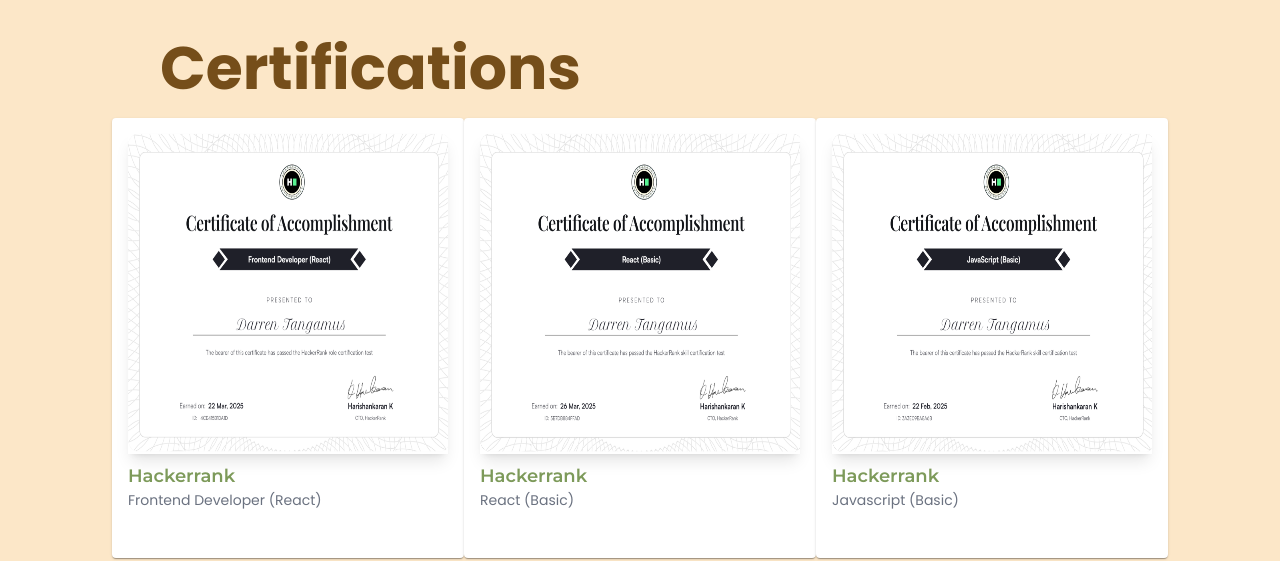
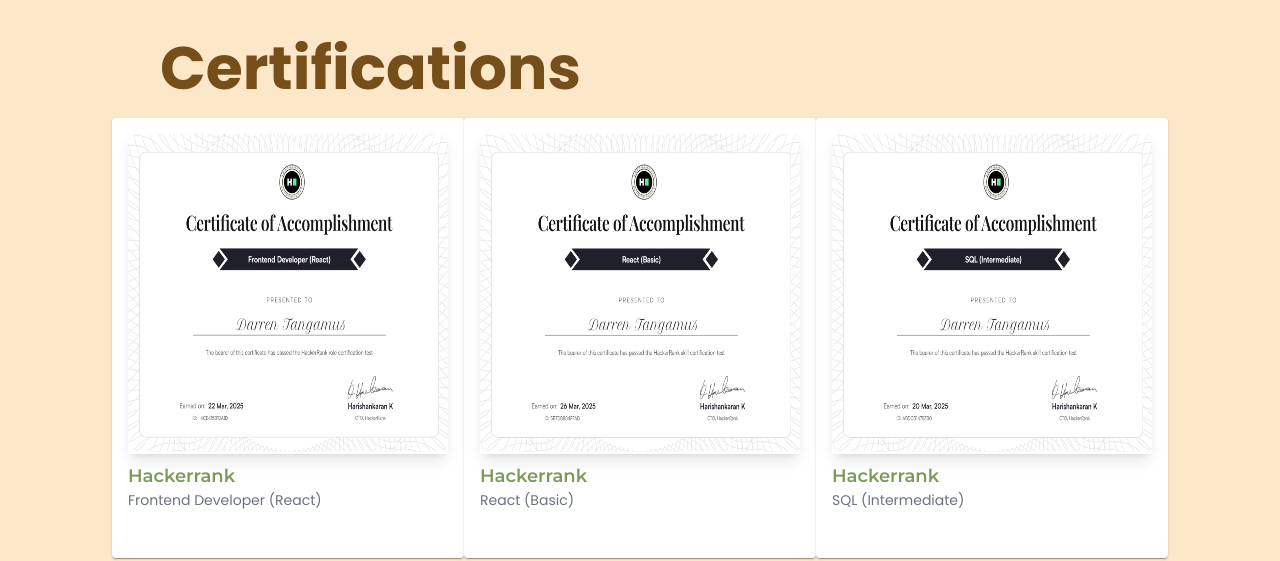
Before and after one commit to IAmGigabyteSpeed/portfolio-web-app, a Next.js app: page /about in a window 1280 px wide. Shown: the part 3760-4321 px from the top of the page. Built offline with nearby package versions, Linux system fonts and the light colour scheme.

Commit message:
Update Certificate Display Arrangement

```diff
--- a/app/about/page.js
+++ b/app/about/page.js
@@ -268,7 +268,7 @@
             >
               <Certificatecard
                 company={"Hackerrank"}
-                title={"Javascript (Basic)"}
+                title={"SQL (Intermediate)"}
               />
             </motion.div>
             <motion.div
```
